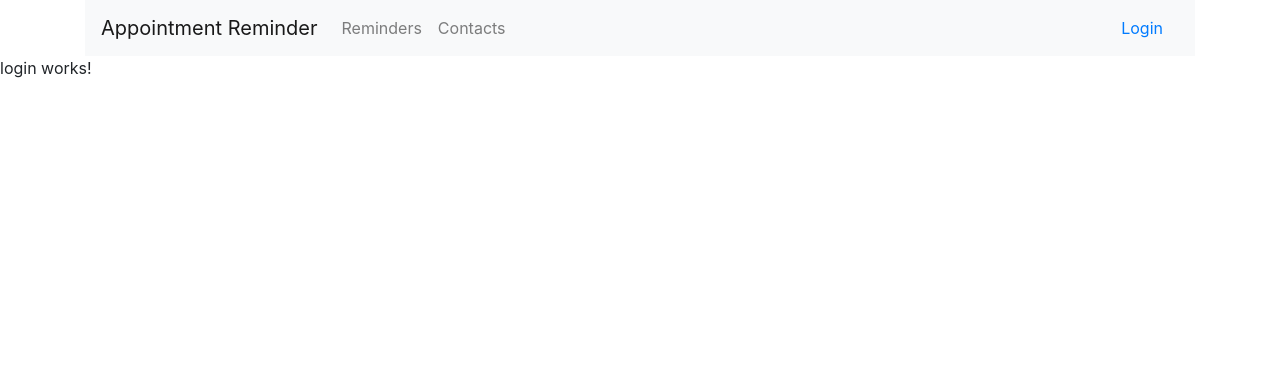
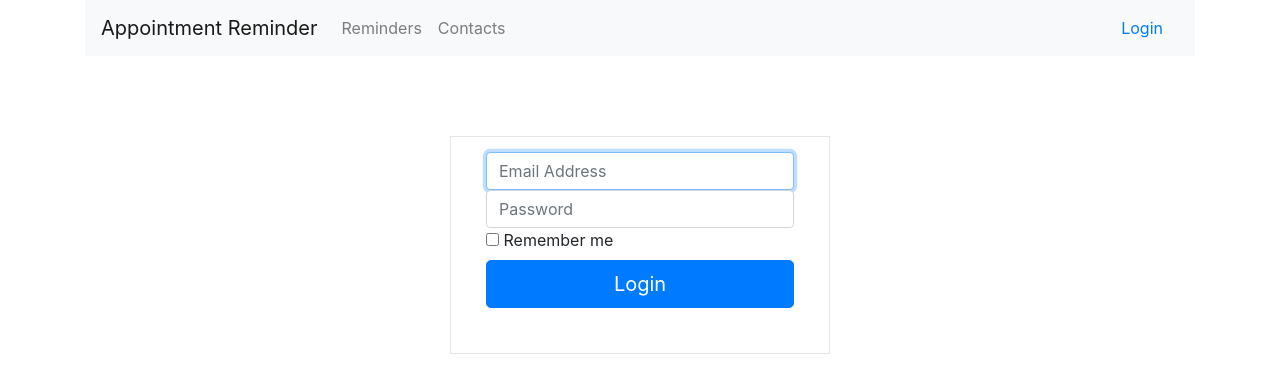
Before and after one commit to zulfiqar11/AppointmentReminder, an Angular app: page /login in a window 1280 px wide. Shown: the top 392 px of the page. Built offline with nearby package versions, Linux system fonts and the light colour scheme.

Commit message:
login screen

```diff
--- a/src/app/login/login/login.component.css
+++ b/src/app/login/login/login.component.css
@@ -0,0 +1,20 @@
+
+
+body {
+	background: #eee !important;
+}
+
+.wrapper {
+	margin-top: 80px;
+  margin-bottom: 80px;
+}
+
+.form-signin {
+  max-width: 380px;
+  padding: 15px 35px 45px;
+  margin: 0 auto;
+  background-color: #fff;
+  border: 1px solid rgba(0,0,0,0.1);
+
+
+}
--- a/src/app/login/login/login.component.html
+++ b/src/app/login/login/login.component.html
@@ -1,3 +1,11 @@
-<p>
-  login works!
-</p>
+<div class="wrapper">
+    <form class="form-signin">
+
+      <input type="text" class="form-control" name="username" placeholder="Email Address" required="" autofocus="" />
+      <input type="password" class="form-control" name="password" placeholder="Password" required=""/>
+      <label class="checkbox">
+        <input type="checkbox" value="remember-me" id="rememberMe" name="rememberMe"> Remember me
+      </label>
+      <button class="btn btn-lg btn-primary btn-block" type="submit">Login</button>
+    </form>
+  </div>
```
